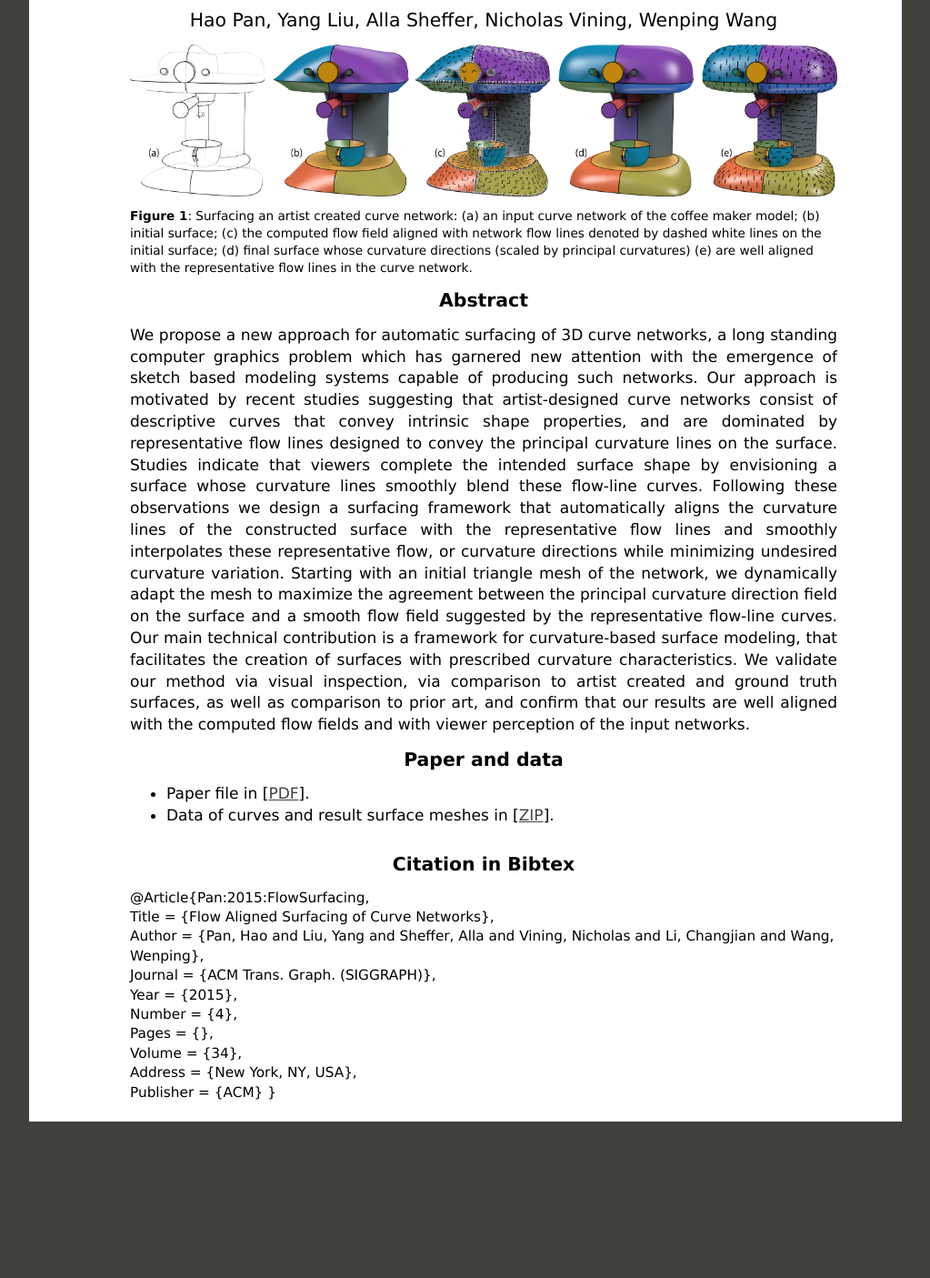
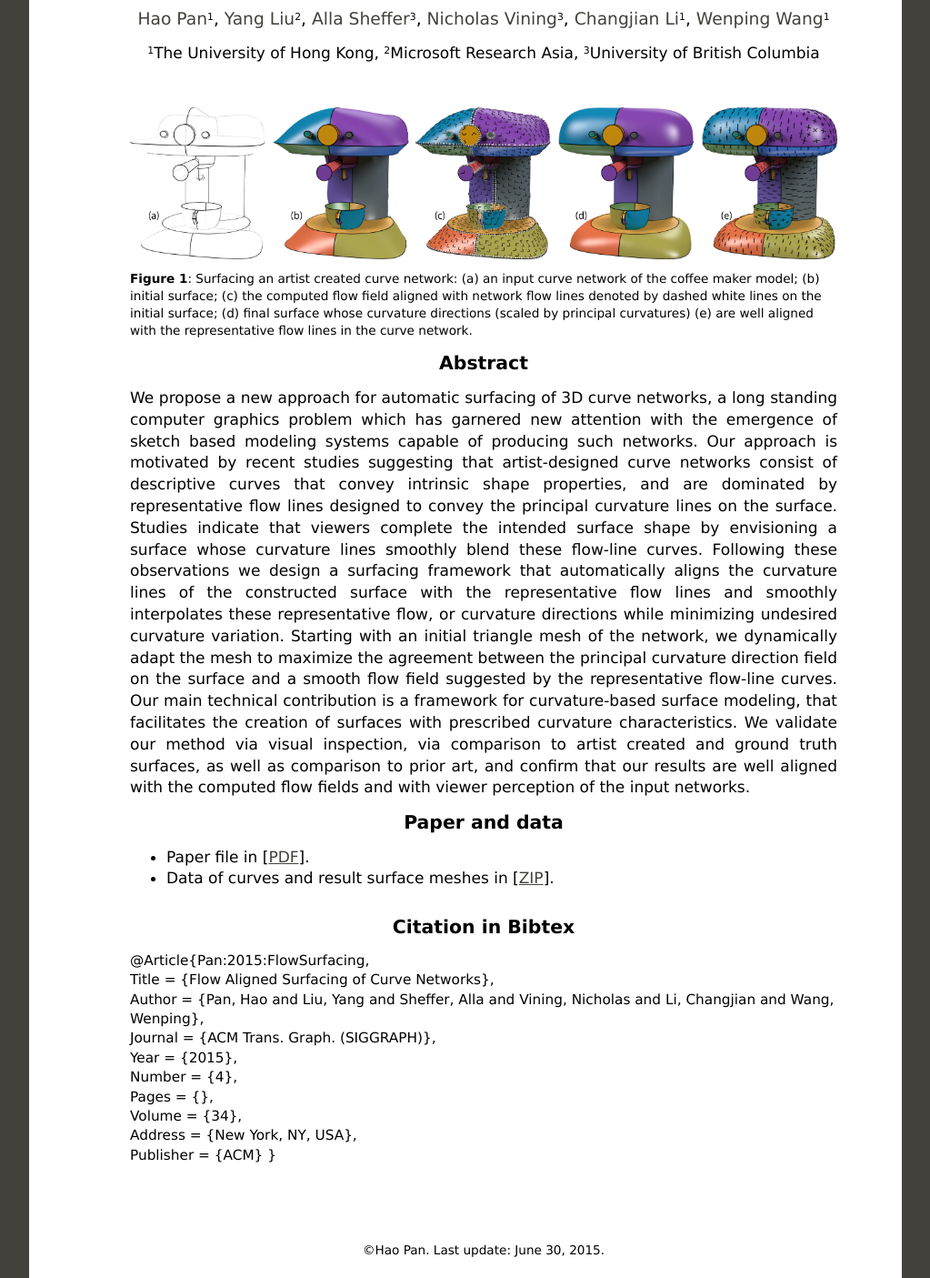
Before and after one commit to haopan/haopan.github.io, a plain HTML site: page curvenet_surfacing.html in a window 1280 px wide. Shown: the part 65-1470 px from the top of the page at 91% size, without its empty margins (128-1151 px from the left). Before the commit the page ends 1298 px from the top, so only its background shows below. Drawn offline with Linux system fonts and the light colour scheme.

Commit message:
Added affiliation information.

```diff
--- a/curvenet_surfacing.html
+++ b/curvenet_surfacing.html
@@ -37,13 +37,11 @@ a img { /* this selector removes the default blue border displayed in some brows
 
 /* ~~ Styling for your site's links must remain in this order - including the group of selectors that create the hover effect. ~~ */
 a:link {
-	color: #42413C;
-	text-decoration: underline; /* unless you style your links to look extremely unique, it's best to provide underlines for quick visual identification */
+	color: #42413C; /* unless you style your links to look extremely unique, it's best to provide underlines for quick visual identification */
 	font-family: Verdana, Arial, Helvetica, sans-serif;
 }
 a:visited {
 	color: #6E6C64;
-	text-decoration: underline;
 }
 a:hover, a:active, a:focus { /* this group of selectors will give a keyboard navigator the same hover experience as the person using a mouse. */
 	text-decoration: none;
@@ -145,7 +143,13 @@ ul.nav a:hover, ul.nav a:active, ul.nav a:focus { /* this changes the background
     <td align="center" style="font-size:170%"><strong>Flow Aligned Surfacing of Curve Networks</strong></td>
   </tr>
   <tr>
-    <td align="center" style="font-size:120%">Hao Pan, Yang Liu, Alla Sheffer, Nicholas Vining, Wenping Wang</td>
+    <td align="center" style="font-size:110%"><a href="http://haopan.github.io/" style="text-decoration:none;">Hao Pan</a><font size="2"><sup>1</sup></font>, <a href="http://research.microsoft.com/en-us/UM/people/yangliu/" style="text-decoration:none;">Yang Liu</a><font size="2"><sup>2</sup></font>, <a href="http://www.cs.ubc.ca/~sheffa/" style="text-decoration:none;">Alla Sheffer</a><font size="2"><sup>3</sup></font>, <a href="https://www.gaslampgames.com/about/nicholas-vining/" style="text-decoration:none;">Nicholas Vining</a><font size="2"><sup>3</sup></font>, <a href="http://i.cs.hku.hk/~cjli/" style="text-decoration:none;">Changjian Li</a><font size="2"><sup>1</sup></font>, <a href="http://i.cs.hku.hk/~wenping/" style="text-decoration:none;">Wenping Wang</a><font size="2"><sup>1</sup></font></td>
+  </tr>
+    <tr>
+    <td align="center" style="font-size:100%"><font size="2"><sup>1</sup></font>The University of Hong Kong, <font size="2"><sup>2</sup></font>Microsoft Research Asia, <font size="2"><sup>3</sup></font>University of British Columbia</td>
+  </tr>
+      <tr>
+    <td align="center" style="font-size:100%">&nbsp;</td>
   </tr>
   <tr>
     <td align="center"><img src="espresso_teaser.jpg" width="100%" alt="Paper teaser" /></td>
@@ -186,6 +190,15 @@ flow field aligned with network flow lines denoted by dashed white lines on the
   Publisher                = {ACM} }
   </td>
   </tr>
+    <tr>
+  <td align="center">&nbsp;</td>
+  </tr>
+   <tr>
+  <td align="center">&nbsp;</td>
+  </tr>
+  <tr>
+  <td align="center" style="font-size:80%">&copy;Hao Pan. Last update: June 30, 2015.</td>
+  </tr>
 </table>
 </div>
   <!-- end .container --></div>
```
